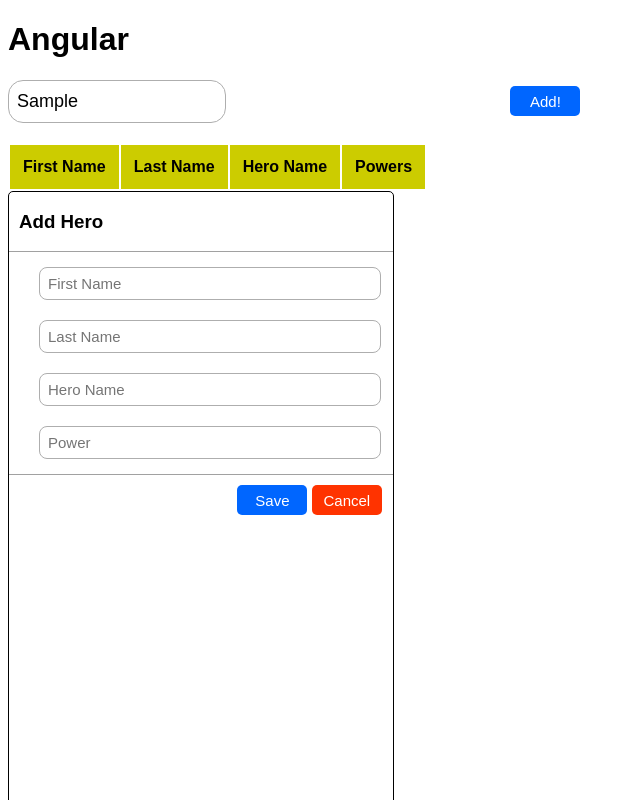
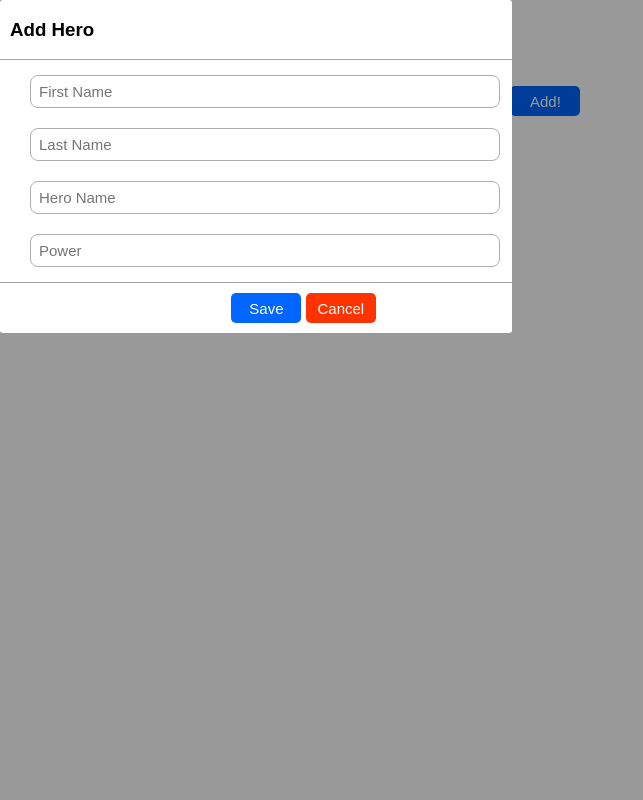
Before and after one commit to Darbiol/AngularStart, a website: page index.html in a window 1280 px wide. Both pictures are taken after typing "Sample" into the empty fields and a click on the button "Add!". Shown: the top 800 px of the page, without its empty margins (0-643 px from the left). Drawn offline with nearby package versions, Linux system fonts and the light colour scheme.

Commit message:
Finished modal behavior.

```diff
--- a/css/styles.less
+++ b/css/styles.less
@@ -66,12 +66,12 @@
 		}
 
 		#addHero-modal {
-			width : 30%;
-			height : 100%;
-			border-radius: 5px;
-			border : 1px solid #000;
+			width : 40%;
+			border-radius: 3px;
 			background-color: #FFF;
 			position : absolute;
+			top : 0px;
+			left : 0px;
 
 			.modal-footer {
 				border-top: 1px solid #A1A1A1;
@@ -82,7 +82,7 @@
 
 				.btn-container {
 					display : inline;
-					margin-left : 60%;
+					margin-left: 45%;
 
 
 					button {
--- a/js/scripts.js
+++ b/js/scripts.js
@@ -1,14 +1,44 @@
 document.getElementById( 'show-modal' ).addEventListener( 'click', function () {
 	var modal = document.getElementById('addHero-modal');
 	var overlay = document.getElementById('overlay');
-	modal.style.display='block';
-	modal.style.visibility = 'visible';
-	document.getElementByTagName('body').style.overflow = 'hidden'
+	toggleModal( overlay, modal, 'active' );
 } );
 
 document.getElementById( 'dismiss-modal' ).addEventListener( 'click', function () {
-	var modal = document.getElementById('addHero-modal')
-	modal.style.display='none';
-	modal.style.visibility = 'hidden';
-	document.getElementByTagName('body').style.overflow = 'auto'
+	var modal = document.getElementById('addHero-modal');
+	var overlay = document.getElementById('overlay');
+	toggleModal( overlay, modal, 'inactive' );
 } );
+
+document.getElementById('overlay').addEventListener( 'click', function () {
+	var modal = document.getElementById('addHero-modal');
+	var overlay = document.getElementById('overlay');
+	toggleModal( overlay, modal, 'inactive' );
+} );
+
+function toggleVisibility ( element ) {
+
+	if( element.style.display === 'block' && element.style.visibility === 'visible' ) {
+
+		element.style.display='none';
+		element.style.visibility = 'hidden';
+
+	}else {
+		element.style.display='block';
+		element.style.visibility = 'visible';
+	}
+	return;
+}
+
+function toggleModal ( overlay, modal, state ) {
+	toggleVisibility( modal );
+	toggleVisibility( overlay );
+	// active = modal is active
+	if( state === 'active' ) {
+		document.getElementsByTagName('body')[0].style.overflow = 'hidden';
+	}else {
+		document.getElementsByTagName('body')[0].style.overflow = 'scroll';
+	}
+
+	return;
+}
```
